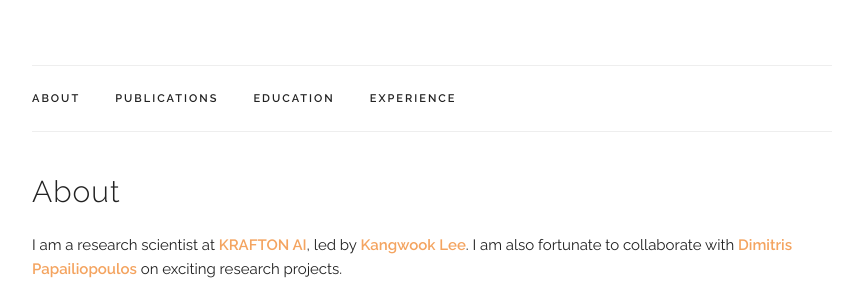
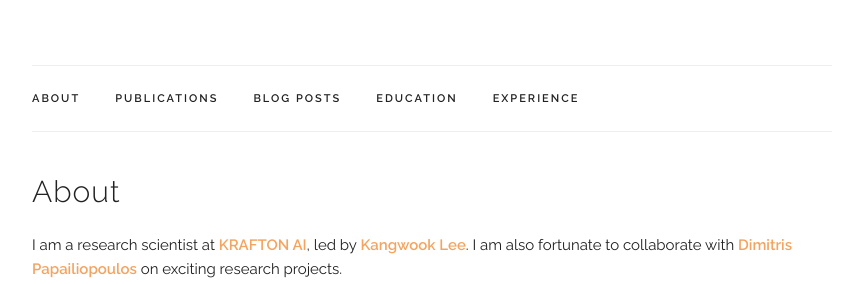
Before and after one commit to jhyuckkim/jhyuckkim.github.io, a Jekyll site: the page built from index.html, in a window 1280 px wide and 1400 px high. Shown: the part 228-512 px from the top of the window, without its empty margins (208-1053 px from the left). Built offline with Jekyll 4.4.1, drawn with Linux system fonts in a browser that asks for light colours; some web fonts are replaced.

Commit message:
Add link to blog posts in the navigation and conditionally display paper PDF button in post details.

```diff
--- a/_layouts/default.html
+++ b/_layouts/default.html
@@ -107,6 +107,7 @@
         <ul class="navbar-list">
           <li class="navbar-item"><a class="navbar-link" href={{ "/index.html#about" | prepend: site.baseurl }}>About</a></li>
           <li class="navbar-item"><a class="navbar-link" href={{ "/index.html#publications" | prepend: site.baseurl }}>Publications</a></li>
+          <li class="navbar-item"><a class="navbar-link" href={{ "/index.html#blogposts" | prepend: site.baseurl }}>Blog Posts</a></li>
           <li class="navbar-item"><a class="navbar-link" href={{ "/index.html#education" | prepend: site.baseurl }}>Education</a></li>
           <li class="navbar-item"><a class="navbar-link" href={{ "/index.html#experience" | prepend: site.baseurl }}>Experience</a></li>
           <!-- <li class="navbar-item"><a class="navbar-link" href={{ "/index.html#honors" | prepend: site.baseurl }}>Honors and Awards</a></li> -->
--- a/index.html
+++ b/index.html
@@ -144,6 +144,10 @@ layout: default
               <p class="title"><b>{{ post.title }}</b></p>
               <p>{{ post.venue }}</p>
               <div class="paper-buttons">
+                {% if post.paper_pdf %}
+                  <a class="button" href="{{ post.paper_pdf }}" target="_blank" style="width: 80px; text-align: center; display: inline-block;">Paper</a>
+                {% endif %}
+
                 {% if post.blog %}
                   <a class="button" href="{{ post.blog }}" target="_blank" style="width: 80px; text-align: center; display: inline-block;">Blog</a>
                 {% endif %}
```
